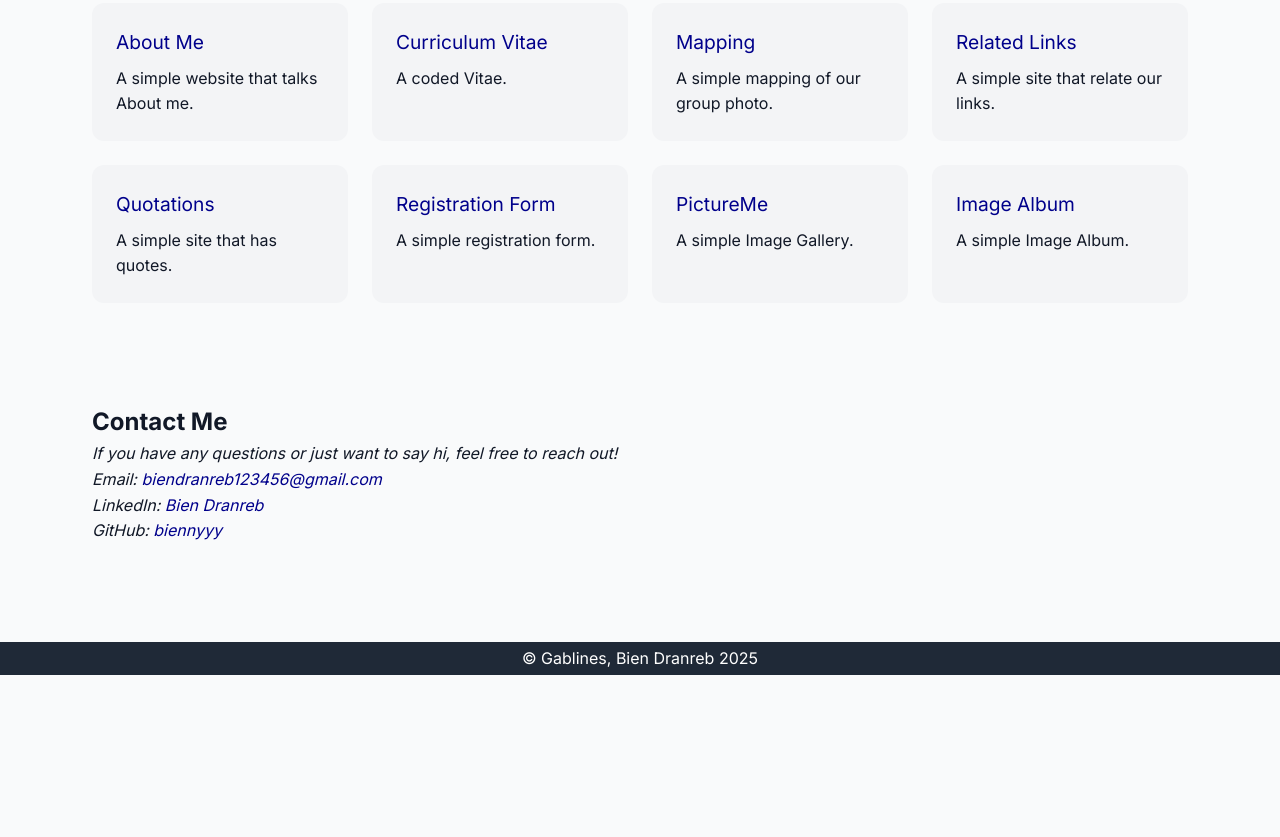
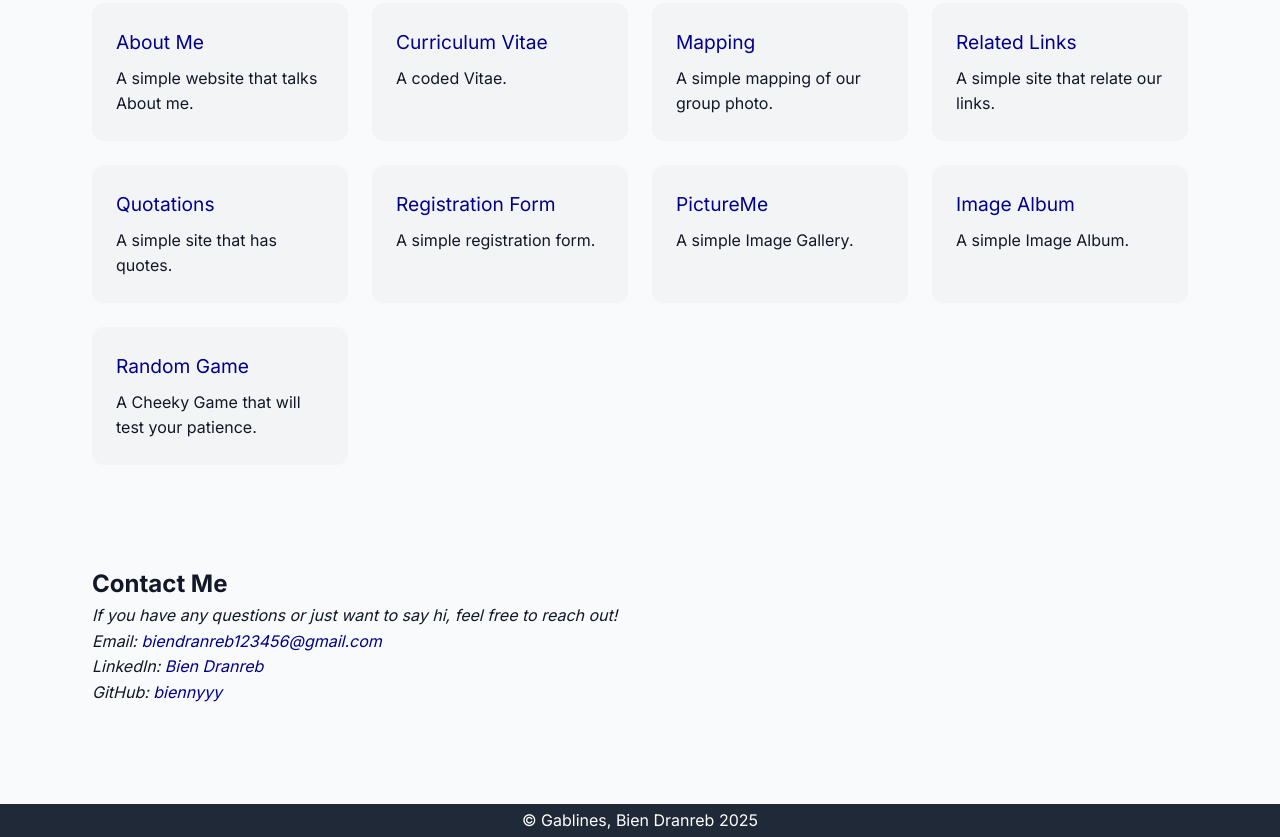
Before and after one commit to bienyyy/Online-Portfolio, a plain HTML site: page index.html in a window 1280 px wide. Shown: the part 882-1719 px from the top of the page. Before the commit the page ends 1557 px from the top, so only its background shows below. Drawn offline with nearby package versions, Linux system fonts and the light colour scheme.

Commit message:
Naa ra gi edit

```diff
--- a/index.html
+++ b/index.html
@@ -77,6 +77,11 @@
           <h3><a href="Album/ImageAlbum.html" target="_blank">Image Album</a></h3>
           <p>A simple Image Album.</p>
         </div>
+
+        <div class="project-card">
+          <h3><a href="Game/Random.html" target="_blank">Random Game</a></h3>
+          <p>A Cheeky Game that will test your patience.</p>
+        </div>
     </div>
   </section>
 
```
